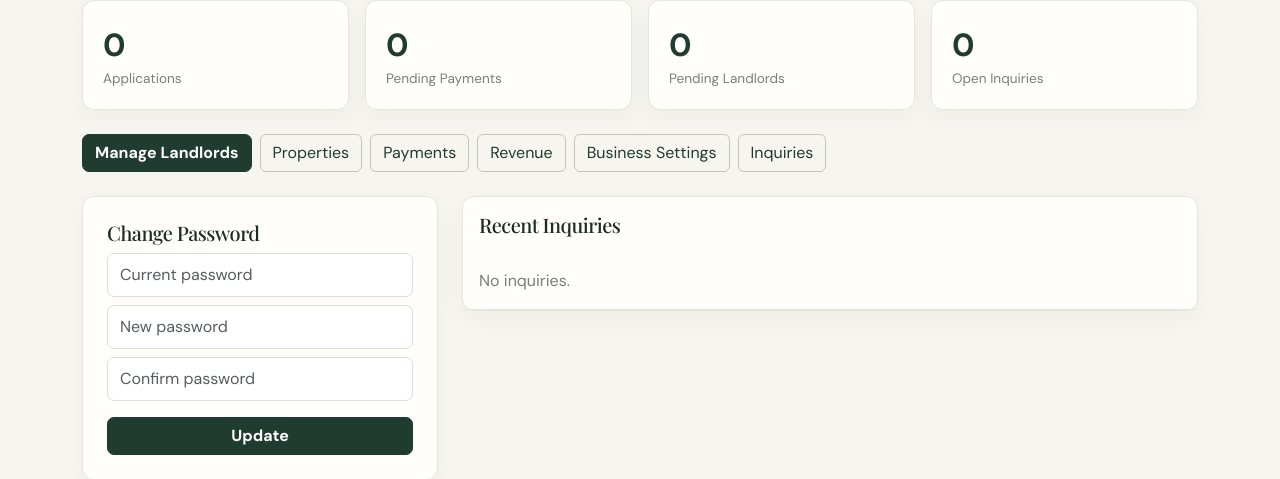
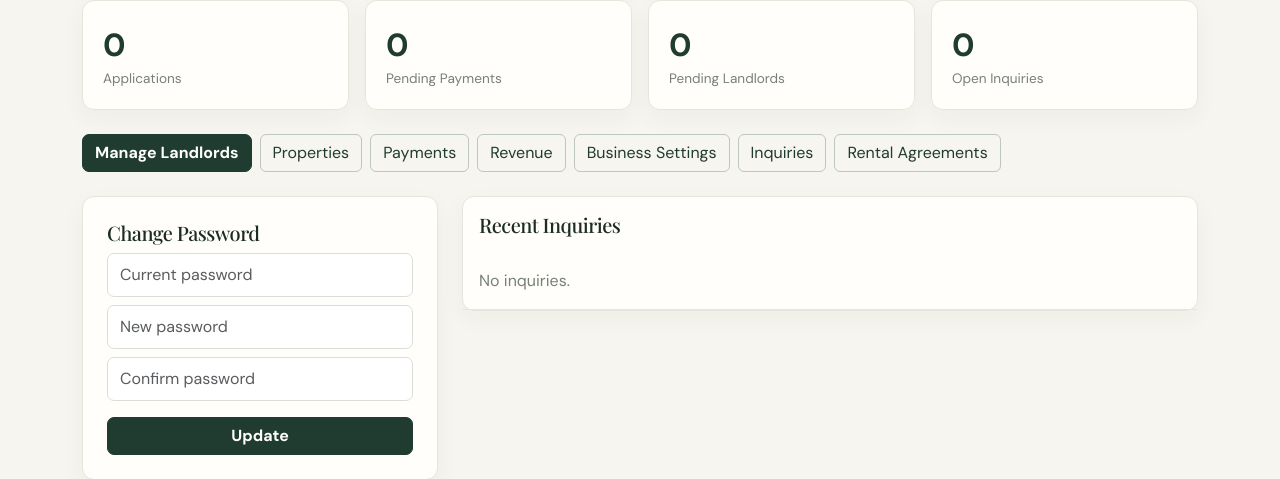
Before and after one commit to tarieciphertech/homebridge, a Flask app: page /admin/dashboard in a window 1280 px wide. Shown: the part 354-833 px from the top of the page. Run offline with Flask 3, Linux system fonts and the light colour scheme; a user stored in the database is signed in; some libraries are stand-ins or nearby versions; some web fonts are replaced.

Commit message:
feat: link admin rental agreement oversight

```diff
--- a/app/templates/admin/dashboard.html
+++ b/app/templates/admin/dashboard.html
@@ -5,7 +5,7 @@
 <div class="row g-3 mb-4">
 {% for label,value in [('Students',stats.students),('Landlords',stats.landlords),('Properties',stats.properties),('Published',stats.published_properties),('Applications',stats.applications),('Pending Payments',stats.pending_payments),('Pending Landlords',stats.pending_landlords),('Open Inquiries',stats.new_inquiries)] %}<div class="col-6 col-md-3"><div class="card stat"><div class="stat-value">{{ value }}</div><div class="stat-label">{{ label }}</div></div></div>{% endfor %}
 </div>
-<div class="d-flex gap-2 mb-4 flex-wrap"><a class="btn btn-gold" href="{{url_for('admin_bp.landlords')}}">Manage Landlords</a><a class="btn btn-outline-light" href="{{url_for('admin_bp.properties')}}">Properties</a><a class="btn btn-outline-light" href="{{url_for('admin_bp.payments')}}">Payments</a><a class="btn btn-outline-light" href="{{url_for('admin_bp.revenue')}}">Revenue</a><a class="btn btn-outline-light" href="{{url_for('admin_bp.settings')}}">Business Settings</a><a class="btn btn-outline-light" href="{{url_for('admin_bp.inquiries')}}">Inquiries</a></div>
+<div class="d-flex gap-2 mb-4 flex-wrap"><a class="btn btn-gold" href="{{url_for('admin_bp.landlords')}}">Manage Landlords</a><a class="btn btn-outline-light" href="{{url_for('admin_bp.properties')}}">Properties</a><a class="btn btn-outline-light" href="{{url_for('admin_bp.payments')}}">Payments</a><a class="btn btn-outline-light" href="{{url_for('admin_bp.revenue')}}">Revenue</a><a class="btn btn-outline-light" href="{{url_for('admin_bp.settings')}}">Business Settings</a><a class="btn btn-outline-light" href="{{url_for('admin_bp.inquiries')}}">Inquiries</a><a class="btn btn-outline-light" href="{{url_for('admin_bp.agreements')}}">Rental Agreements</a></div>
 <div class="row g-4"><div class="col-lg-4"><div class="card p-4"><h5>Change Password</h5><form method="post" action="{{url_for('admin_bp.change_password')}}"><input class="form-control mb-2" type="password" name="current_password" placeholder="Current password" required><input class="form-control mb-2" type="password" name="new_password" placeholder="New password" required><input class="form-control mb-3" type="password" name="confirm_password" placeholder="Confirm password" required><button class="btn btn-gold w-100">Update</button></form></div></div>
 <div class="col-lg-8"><div class="card"><div class="p-3"><h5 class="mb-0">Recent Inquiries</h5></div><div class="table-responsive"><table class="table mb-0"><tbody>{% for i in recent_inquiries %}<tr><td>{{i.visitor_name}}<br><small class="text-muted">{{i.visitor_phone}}</small></td><td>{{i.message[:80]}}</td><td><a class="btn btn-sm btn-success" href="{{url_for('admin_bp.handle_inquiry',inquiry_id=i.id)}}">Handled</a></td></tr>{% else %}<tr><td class="text-muted p-3">No inquiries.</td></tr>{% endfor %}</tbody></table></div></div></div></div>
 </div>
```
